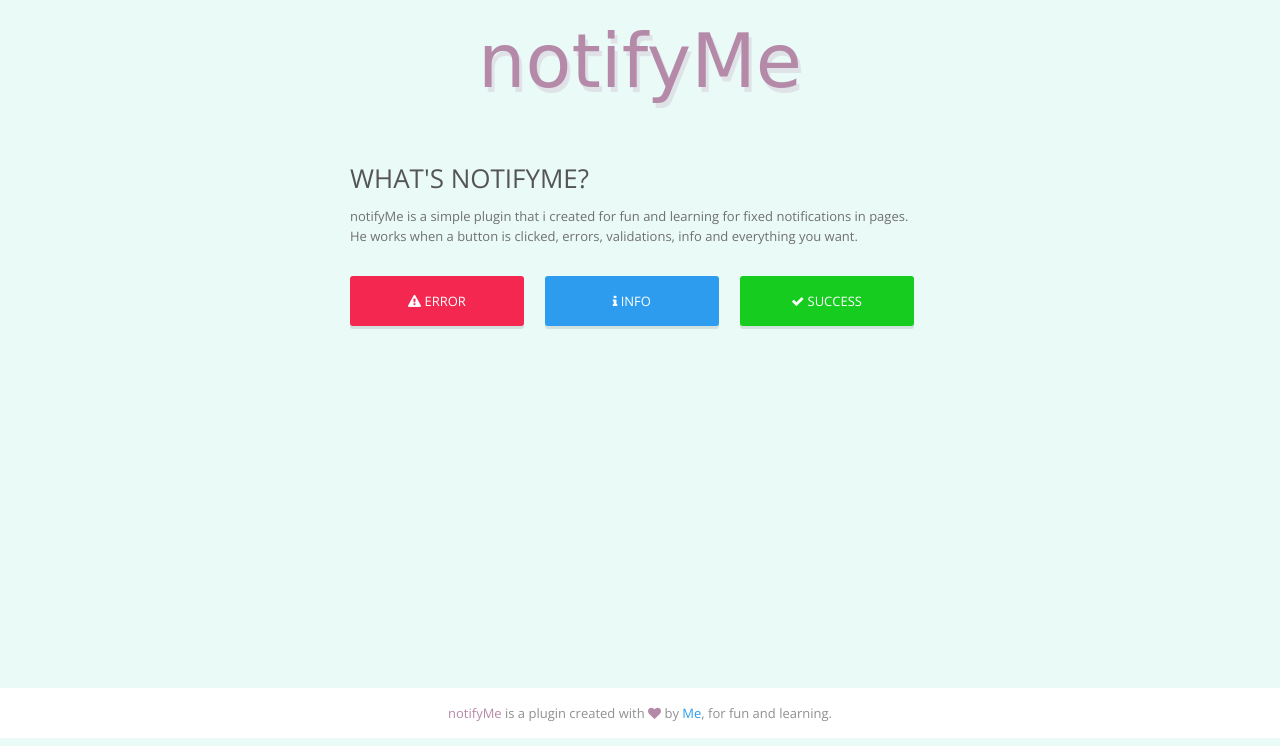
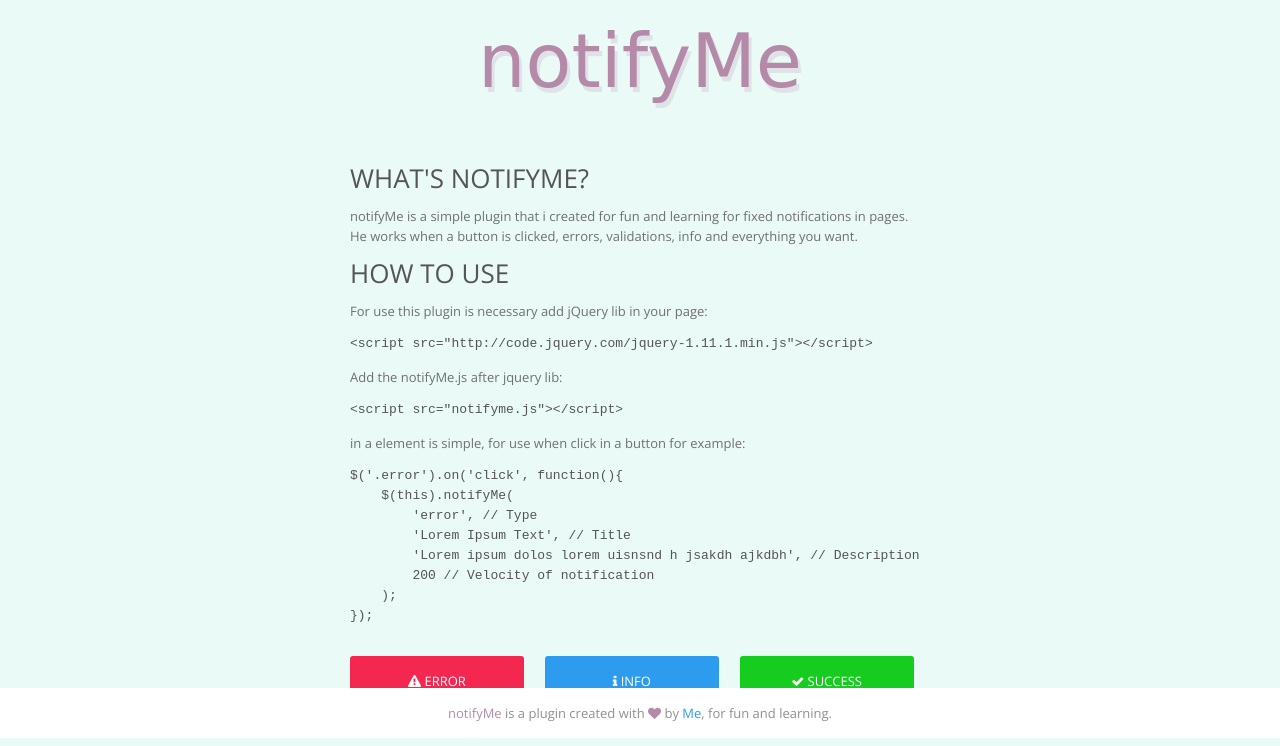
Before and after one commit to itbruno/notifyme, a website: page index.html in a window 1280 px wide. Shown: the part 62-808 px from the top of the page. Drawn offline with nearby package versions, Linux system fonts and the light colour scheme; a web font is replaced by a local one.

Commit message:
add descriptions of the plugin

```diff
--- a/index.html
+++ b/index.html
@@ -35,19 +35,32 @@
 	</header>
 
 	<div class="container">
-		<h1>What's notifyMe?</h1>
+		<h1>What's <span class="feature">notifyMe?</span></h1>
 		<p>
-			notifyMe is a simple plugin that i created for fun and learning for fixed notifications in pages.<br />
+			<span class="feature">notifyMe</span> is a simple plugin that i created for fun and learning for fixed notifications in pages.<br />
 			He works when a button is clicked, errors, validations, info and everything you want.
 		</p>
 
+		<h1>How to use</h1>
 		<p>
+			For use this plugin is necessary add jQuery lib in your page:
+			<pre>&lt;script src=&quot;http://code.jquery.com/jquery-1.11.1.min.js&quot;&gt;&lt;/script&gt;</pre>
+		</p>
 
+		<p>
+			Add the <span class="feature">notifyMe.js</span> after jquery lib:
+			<pre>&lt;script src=&quot;notifyme.js&quot;&gt;&lt;/script&gt;</pre>
 		</p>
+
+		<p>
+			in a element is simple, for use when click in a button for example:
+			<pre>$('.error').on('click', function(){<br/>    $(this).notifyMe(<br/>        'error', // Type<br/>        'Lorem Ipsum Text', // Title<br/>        'Lorem ipsum dolos lorem uisnsnd h jsakdh ajkdbh', // Description<br/>        200 // Velocity of notification<br/>    );<br/>});</pre>
+		</p>
+
 		<div class="btn-group">
-			<a href="#" class="btn error"><i class="fa fa-warning"></i> Error</a>
-			<a href="#" class="btn info"><i class="fa fa-info"></i> Info</a>
-			<a href="#" class="btn success"><i class="fa fa-check"></i> Success</a>
+			<a class="btn error"><i class="fa fa-warning"></i> Error</a>
+			<a class="btn info"><i class="fa fa-info"></i> Info</a>
+			<a class="btn success"><i class="fa fa-check"></i> Success</a>
 		</div>
 	</div>
 
@@ -88,8 +101,6 @@
 			);
 		});
 	});
-
-
 	</script>
 
 </body>
```
